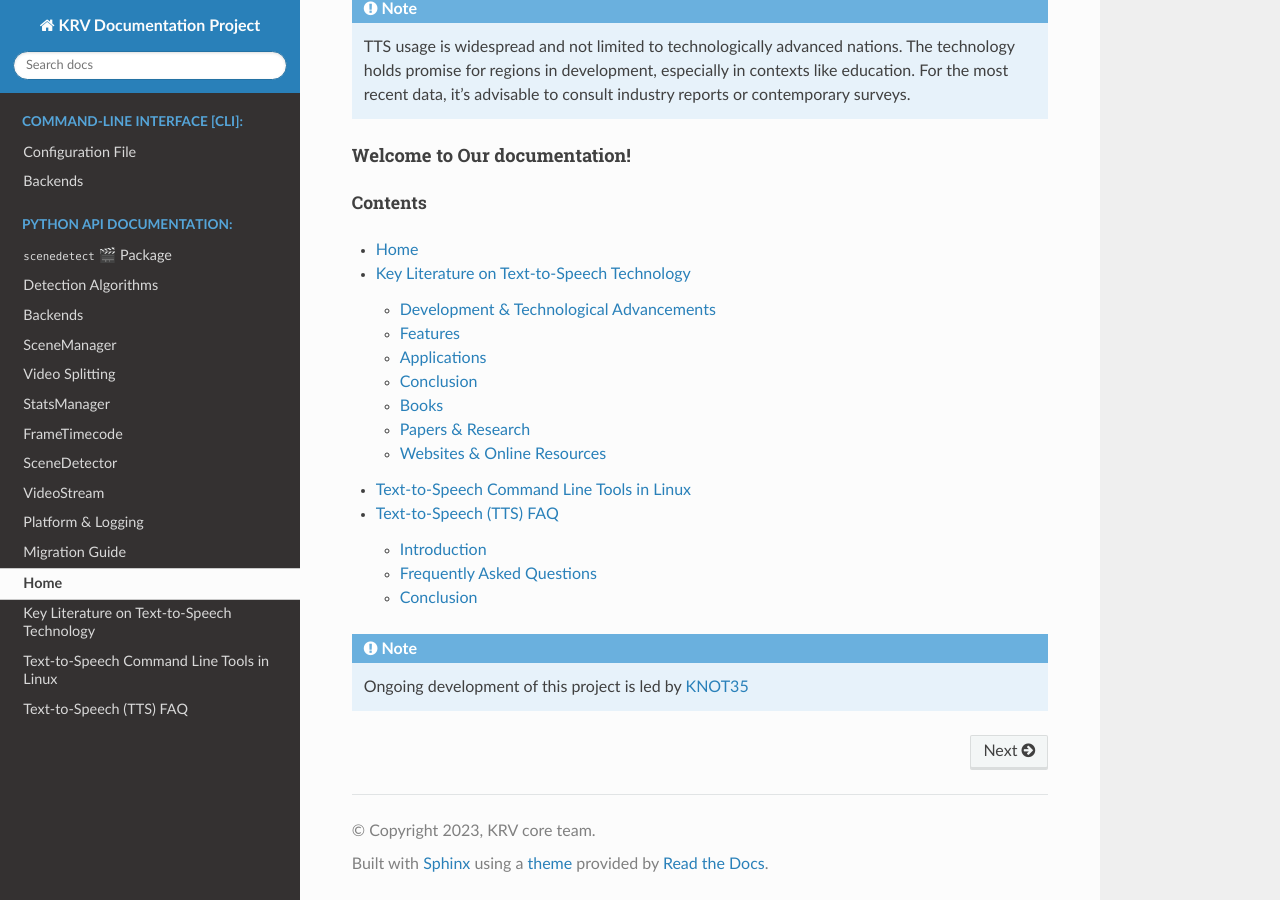
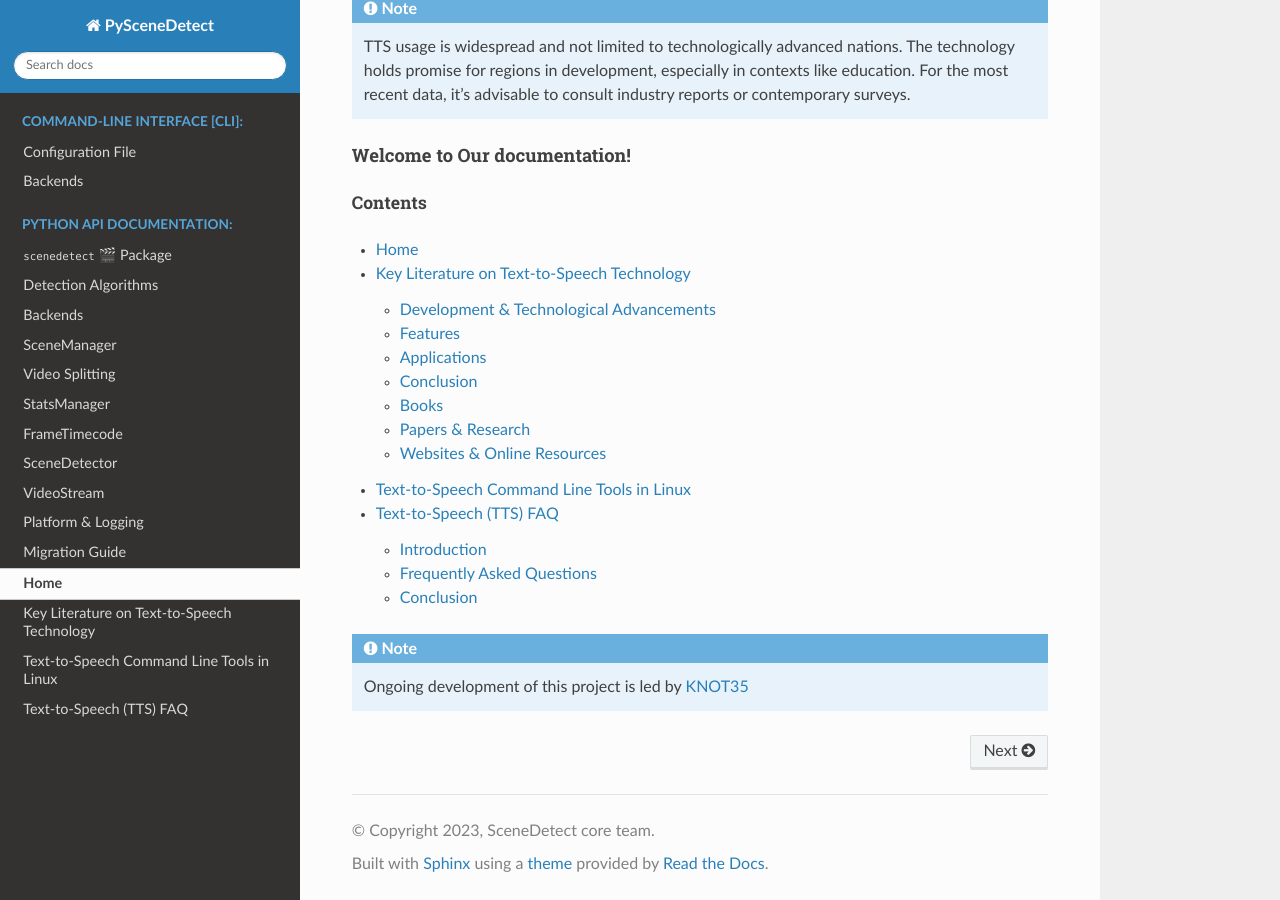
Before and after one commit to navertube/pyscenedetect, a Sphinx documentation site: the page built from docs/index.rst, in a window 1280 px wide and 900 px high, scrolled down 3111 px. Built offline with Sphinx 7.4.7 and the Read the Docs theme 2.0.0, drawn with Linux system fonts in a browser that asks for light colours; pages that are not in the unit, such as notebooks, are missing from menus.

Commit message:
Update conf.py

```diff
--- a/docs/conf.py
+++ b/docs/conf.py
@@ -17,9 +17,9 @@
 
 # -- Project information -----------------------------------------------------
 
-project = "KRV Documentation Project"
-copyright = "2023, KRV core team"
-author = "KRV core team"
+project = "PySceneDetect"
+copyright = "2023, SceneDetect core team"
+author = "SceneDetect core team"
 
 
 # -- General configuration ---------------------------------------------------
```
